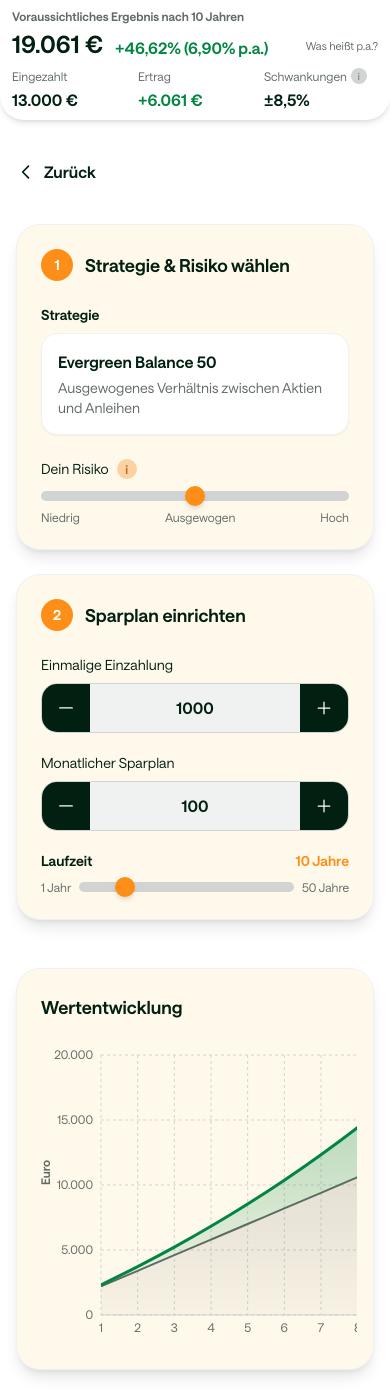
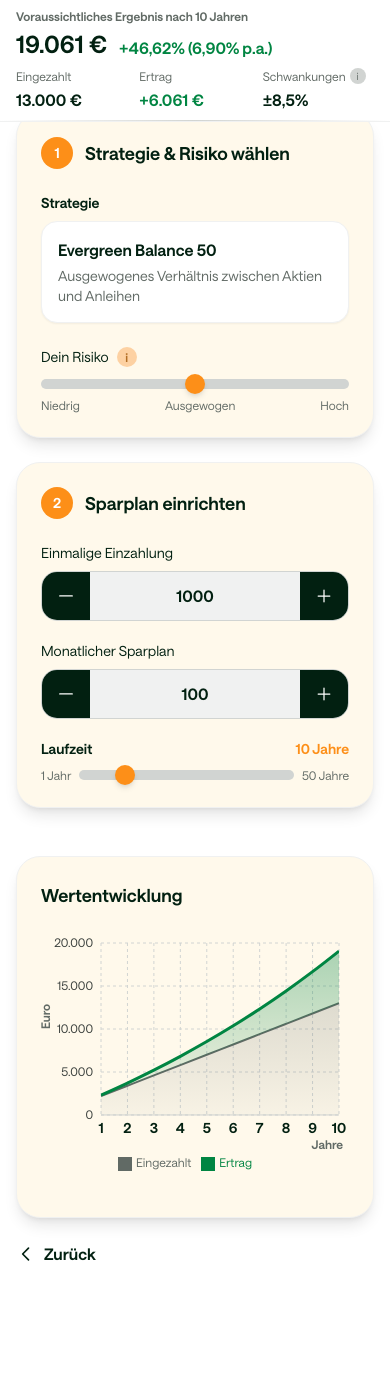
Before and after one commit to ivenkurz/kindersparplan, a Next.js app: page /SparplanRechner in a window 390 px wide. After the commit the page ends 1294 px from the top, so only its background shows below. Built offline with nearby package versions, Linux system fonts and the light colour scheme.

Commit message:
Sparplan: Sticky Top-Bar + Chart ohne Scroll + Legende

```diff
--- a/app/SparplanRechner/page.tsx
+++ b/app/SparplanRechner/page.tsx
@@ -100,7 +100,8 @@ export default function SparplanRechnerPage() {
     <main className="min-h-screen bg-ds-neutral-0 font-saans">
       {/* Sticky Ergebnis oben – mobile-first, full-width (nur Mobile) */}
       {!isInvalid && (
-        <div className="md:hidden w-full">
+        <div className="md:hidden fixed top-0 left-0 right-0 z-20 bg-ds-neutral-0 border-b border-ds-neutral-10">
+          <div className="max-w-4xl mx-auto px-4 py-2">
             <ResultCards
               gesamtEinzahlungen={gesamtEinzahlungen}
               ertrag={ertrag}
@@ -108,28 +109,17 @@ export default function SparplanRechnerPage() {
               endwert={endwert}
               laufzeit={laufzeit}
               twrPa={twrPa}
-            stufe={stufeName}
               sticky
             />
+          </div>
+          <div className="h-px bg-gradient-to-r from-transparent via-ds-neutral-20 to-transparent" />
         </div>
       )}
       <div
         className={`max-w-4xl mx-auto px-4 sm:px-6 lg:px-8 pb-6 sm:pb-10 ${
-          !isInvalid ? "pt-40 md:pt-8" : "pt-8"
+          !isInvalid ? "pt-28 md:pt-8" : "pt-8"
         }`}
       >
-        <header className="mb-6 sm:mb-8">
-          <Link
-            href="/"
-            className="inline-flex items-center gap-2 text-ds-neutral-100 hover:text-ds-orange-60 font-semibold mb-4 transition-colors"
-          >
-            <svg className="w-5 h-5" fill="none" stroke="currentColor" viewBox="0 0 24 24">
-              <path strokeLinecap="round" strokeLinejoin="round" strokeWidth={2} d="M15 19l-7-7 7-7" />
-            </svg>
-            Zurück
-          </Link>
-        </header>
-
         <div className="flex flex-col md:flex-row gap-6">
           <div className="flex-1 min-w-0 space-y-6">
             {/* Karte 1: Dein Risiko */}
@@ -280,12 +270,25 @@ export default function SparplanRechnerPage() {
                   Chart wird angezeigt, sobald die Eingaben gültig sind.
                 </p>
               ) : (
-                <div className="overflow-x-auto -mx-2 px-2 md:mx-0 md:px-0">
-                  <div className="min-w-[400px] md:min-w-0">
                 <ValueChart data={chartData} />
+              )}
             </div>
-                </div>
-              )}
+
+            <div className="mt-8">
+              <Link
+                href="/"
+                className="inline-flex items-center gap-2 text-ds-neutral-100 hover:text-ds-orange-60 font-semibold transition-colors"
+              >
+                <svg className="w-5 h-5" fill="none" stroke="currentColor" viewBox="0 0 24 24">
+                  <path
+                    strokeLinecap="round"
+                    strokeLinejoin="round"
+                    strokeWidth={2}
+                    d="M15 19l-7-7 7-7"
+                  />
+                </svg>
+                Zurück
+              </Link>
             </div>
           </div>
         </div>
--- a/components/ResultCards.tsx
+++ b/components/ResultCards.tsx
@@ -58,12 +58,8 @@ export default function ResultCards(props: ResultCardsProps) {
 
   const spacingClass = sticky ? "space-y-3" : "space-y-4";
 
-  const containerClass = sticky
-    ? "fixed top-0 left-0 right-0 z-10 w-full bg-ds-neutral-0 shadow-md rounded-b-[24px] px-3 py-2 md:relative md:top-auto md:left-auto md:right-auto md:z-auto md:w-auto md:shadow-none md:rounded-ds-lg md:bg-transparent"
-    : "";
-
   return (
-    <div className={`${spacingClass} ${containerClass}`}>
+    <div className={spacingClass}>
       <div className="min-w-0">
         <p className="text-xs md:text-sm text-ds-neutral-70 font-semibold mb-2">
           Voraussichtliches Ergebnis nach {laufzeit} Jahren
@@ -80,18 +76,6 @@ export default function ResultCards(props: ResultCardsProps) {
             <p className={`text-base md:text-lg font-semibold ${renditeColor} leading-none`}>
               {renditeLine}
             </p>
-          </div>
-          <div className="text-right shrink-0">
-            <span
-              data-tooltip-id="pa-tooltip"
-              className="text-[11px] md:text-xs text-ds-neutral-70 cursor-help"
-            >
-              Was heißt p.a.?
-            </span>
-            <Tooltip
-              id="pa-tooltip"
-              content="p.a. = pro Jahr. Das ist die zeitgewichtete Rendite (TWR) der Strategie (positiv geklemmt)."
-            />
           </div>
         </div>
       </div>
--- a/components/ValueChart.tsx
+++ b/components/ValueChart.tsx
@@ -8,6 +8,7 @@ import {
   CartesianGrid,
   Tooltip,
   ResponsiveContainer,
+  Legend,
 } from "recharts";
 
 interface ChartDataPoint {
@@ -77,11 +78,11 @@ export default function ValueChart({ data }: ValueChartProps) {
   });
 
   return (
-    <div className="w-full h-[300px] sm:h-[350px] md:h-[400px]">
+    <div className="w-full h-[260px] sm:h-[320px] md:h-[380px]">
       <ResponsiveContainer width="100%" height="100%">
         <AreaChart
           data={stackedData}
-          margin={{ top: 10, right: 10, left: 0, bottom: 0 }}
+          margin={{ top: 10, right: 10, left: 0, bottom: 22 }}
         >
           <defs>
             <linearGradient id="colorEinzahlung" x1="0" y1="0" x2="0" y2="1">
@@ -96,7 +97,7 @@ export default function ValueChart({ data }: ValueChartProps) {
           <CartesianGrid strokeDasharray="3 3" stroke="#d1d4d2" />
           <XAxis
             dataKey="jahr"
-            tick={{ fill: "#616a65", fontSize: 12 }}
+            tick={{ fill: "#022011", fontSize: 14, fontWeight: 600 }}
             tickLine={false}
             axisLine={{ stroke: "#d1d4d2" }}
             label={{
@@ -112,7 +113,7 @@ export default function ValueChart({ data }: ValueChartProps) {
             tickFormatter={(v) =>
               new Intl.NumberFormat("de-DE", { maximumFractionDigits: 0 }).format(Number(v))
             }
-            tick={{ fill: "#616a65", fontSize: 12 }}
+            tick={{ fill: "#3b403d", fontSize: 12 }}
             tickLine={false}
             axisLine={false}
             label={{
@@ -133,6 +134,7 @@ export default function ValueChart({ data }: ValueChartProps) {
             type="monotone"
             dataKey="eingezahlt"
             stackId="a"
+            name="Eingezahlt"
             stroke="#616a65"
             strokeWidth={2}
             fill="url(#colorEinzahlung)"
@@ -142,17 +144,20 @@ export default function ValueChart({ data }: ValueChartProps) {
             type="monotone"
             dataKey="ertrag"
             stackId="a"
+            name="Ertrag"
             stroke="#008542"
             strokeWidth={3}
             fill="url(#colorErtrag)"
             activeDot={{ r: 6, stroke: "#fd8f18", strokeWidth: 2, fill: "#fff" }}
           />
+          <Legend
+            verticalAlign="bottom"
+            align="center"
+            iconType="square"
+            wrapperStyle={{ paddingTop: 8, fontSize: 12, color: "#3b403d" }}
+          />
         </AreaChart>
       </ResponsiveContainer>
-      <p className="text-ds-neutral-50 text-xs mt-4">
-        Risikohinweis: Der Verlauf kann zwischendurch deutlich fallen oder steigen. Je höher das
-        gewählte Risiko, desto stärker sind diese Schwankungen typischerweise.
-      </p>
     </div>
   );
 }
```
Lines whose indentation alone changed are shown as unchanged.
